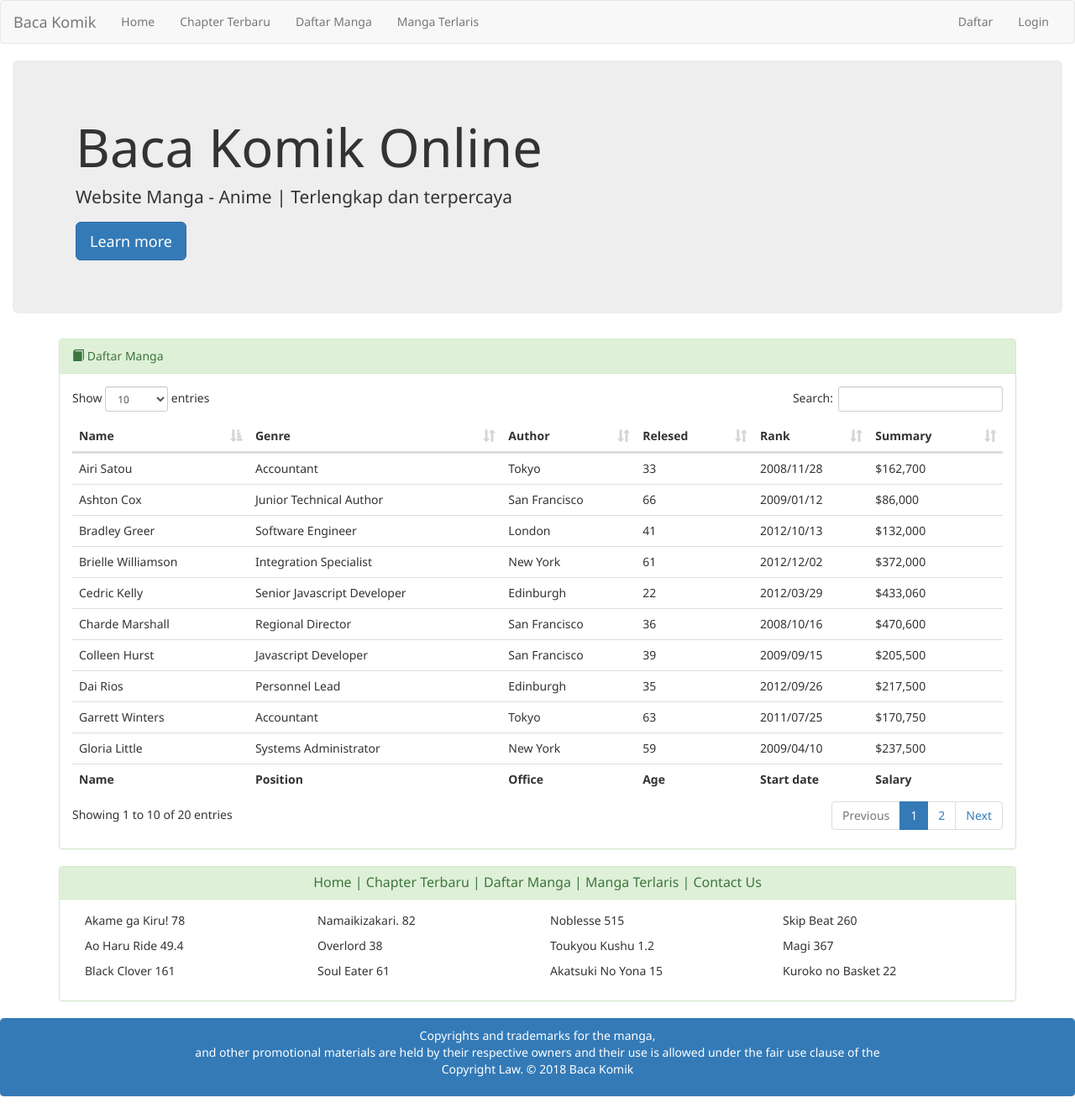
After one commit to yudisputra/Baca-Komik, a CodeIgniter app: page /database/welcome/daftarManga in a window 1280 px wide. The commit adds this page. Shown: the whole page at 84% size. Run offline with CodeIgniter, Linux system fonts and the light colour scheme; some libraries are stand-ins or nearby versions.

Commit message:
Daftar Manga

```diff
--- a/application/controllers/Welcome.php
+++ b/application/controllers/Welcome.php
@@ -28,4 +28,9 @@ class Welcome extends CI_Controller {
 	{
 		$this->load->view('contact');
 	}
+
+	public function daftarManga()
+	{
+		$this->load->view('daftarManga');
+	}
 }
--- /dev/null
+++ b/application/views/daftarManga.php
@@ -0,0 +1,212 @@
+<?php $this->load->view('layout/base_start'); ?>
+
+<div class="container-fluid">
+    <div class="jumbotron">
+        <div class="container">
+            <h1>Baca Komik Online </h1>
+            <p>Website Manga - Anime | Terlengkap dan terpercaya</p>
+            <p>
+                <a class="btn btn-primary btn-lg">Learn more</a>
+            </p>
+        </div>
+    </div>
+</div>
+
+<div class="container">
+    <div class="container-fluid">
+            <div class="row">
+            <div class="panel panel-success">
+            <div class="panel-heading"><span class="glyphicon glyphicon-book"></span> Daftar Manga </div>
+            <div class="panel-body">
+
+      <table id="example" class="table table-responsive table-hover">
+        <thead>
+            <tr>
+                <th>Name</th>
+                <th>Genre</th>
+                <th>Author</th>
+                <th>Relesed</th>
+                <th>Rank</th>
+                <th>Summary</th>
+            </tr>
+        </thead>
+        <tbody>
+            <tr>
+                <td>Tiger Nixon</td>
+                <td>System Architect</td>
+                <td>Edinburgh</td>
+                <td>61</td>
+                <td>2011/04/25</td>
+                <td>$320,800</td>
+            </tr>
+            <tr>
+                <td>Garrett Winters</td>
+                <td>Accountant</td>
+                <td>Tokyo</td>
+                <td>63</td>
+                <td>2011/07/25</td>
+                <td>$170,750</td>
+            </tr>
+            <tr>
+                <td>Ashton Cox</td>
+                <td>Junior Technical Author</td>
+                <td>San Francisco</td>
+                <td>66</td>
+                <td>2009/01/12</td>
+                <td>$86,000</td>
+            </tr>
+            <tr>
+                <td>Cedric Kelly</td>
+                <td>Senior Javascript Developer</td>
+                <td>Edinburgh</td>
+                <td>22</td>
+                <td>2012/03/29</td>
+                <td>$433,060</td>
+            </tr>
+            <tr>
+                <td>Airi Satou</td>
+                <td>Accountant</td>
+                <td>Tokyo</td>
+                <td>33</td>
+                <td>2008/11/28</td>
+                <td>$162,700</td>
+            </tr>
+            <tr>
+                <td>Brielle Williamson</td>
+                <td>Integration Specialist</td>
+                <td>New York</td>
+                <td>61</td>
+                <td>2012/12/02</td>
+                <td>$372,000</td>
+            </tr>
+            <tr>
+                <td>Herrod Chandler</td>
+                <td>Sales Assistant</td>
+                <td>San Francisco</td>
+                <td>59</td>
+                <td>2012/08/06</td>
+                <td>$137,500</td>
+            </tr>
+            <tr>
+                <td>Rhona Davidson</td>
+                <td>Integration Specialist</td>
+                <td>Tokyo</td>
+                <td>55</td>
+                <td>2010/10/14</td>
+                <td>$327,900</td>
+            </tr>
+            <tr>
+                <td>Colleen Hurst</td>
+                <td>Javascript Developer</td>
+                <td>San Francisco</td>
+                <td>39</td>
+                <td>2009/09/15</td>
+                <td>$205,500</td>
+            </tr>
+            <tr>
+                <td>Sonya Frost</td>
+                <td>Software Engineer</td>
+                <td>Edinburgh</td>
+                <td>23</td>
+                <td>2008/12/13</td>
+                <td>$103,600</td>
+            </tr>
+            <tr>
+                <td>Jena Gaines</td>
+                <td>Office Manager</td>
+                <td>London</td>
+                <td>30</td>
+                <td>2008/12/19</td>
+                <td>$90,560</td>
+            </tr>
+            <tr>
+                <td>Quinn Flynn</td>
+                <td>Support Lead</td>
+                <td>Edinburgh</td>
+                <td>22</td>
+                <td>2013/03/03</td>
+                <td>$342,000</td>
+            </tr>
+            <tr>
+                <td>Charde Marshall</td>
+                <td>Regional Director</td>
+                <td>San Francisco</td>
+                <td>36</td>
+                <td>2008/10/16</td>
+                <td>$470,600</td>
+            </tr>
+            <tr>
+                <td>Haley Kennedy</td>
+                <td>Senior Marketing Designer</td>
+                <td>London</td>
+                <td>43</td>
+                <td>2012/12/18</td>
+                <td>$313,500</td>
+            </tr>
+            <tr>
+                <td>Tatyana Fitzpatrick</td>
+                <td>Regional Director</td>
+                <td>London</td>
+                <td>19</td>
+                <td>2010/03/17</td>
+                <td>$385,750</td>
+            </tr>
+            <tr>
+                <td>Michael Silva</td>
+                <td>Marketing Designer</td>
+                <td>London</td>
+                <td>66</td>
+                <td>2012/11/27</td>
+                <td>$198,500</td>
+            </tr>
+            <tr>
+                <td>Paul Byrd</td>
+                <td>Chief Financial Officer (CFO)</td>
+                <td>New York</td>
+                <td>64</td>
+                <td>2010/06/09</td>
+                <td>$725,000</td>
+            </tr>
+            <tr>
+                <td>Gloria Little</td>
+                <td>Systems Administrator</td>
+                <td>New York</td>
+                <td>59</td>
+                <td>2009/04/10</td>
+                <td>$237,500</td>
+            </tr>
+            <tr>
+                <td>Bradley Greer</td>
+                <td>Software Engineer</td>
+                <td>London</td>
+                <td>41</td>
+                <td>2012/10/13</td>
+                <td>$132,000</td>
+            </tr>
+            <tr>
+                <td>Dai Rios</td>
+                <td>Personnel Lead</td>
+                <td>Edinburgh</td>
+                <td>35</td>
+                <td>2012/09/26</td>
+                <td>$217,500</td>
+            </tr>
+        </tbody>
+        <tfoot>
+            <tr>
+                <th>Name</th>
+                <th>Position</th>
+                <th>Office</th>
+                <th>Age</th>
+                <th>Start date</th>
+                <th>Salary</th>
+            </tr>
+        </tfoot>
+    </table>
+</div>
+</div>
+</div>
+</div>
+</div>
+
+<?php $this->load->view('layout/footer'); ?>
--- a/application/views/layout/base_start.php
+++ b/application/views/layout/base_start.php
@@ -7,16 +7,21 @@
 		<link rel="shortcut icon" href="<?php echo base_url('assets/images/reading.png')?>" type="image/x-icon" />
 		<title>Baca Komik | Baca Komik Manga Terbaru</title>
 
-		<!-- Bootstrap CSS -->
-		<link href="<?php echo base_url('assets/css/bootstrap.min.css') ?>" rel="stylesheet">
-		<link href="<?php echo base_url('assets/css/dataTables.bootstrap.min.css ')?>" rel="stylesheet">
+		<link type="text/css" rel="stylesheet" href="https://maxcdn.bootstrapcdn.com/bootstrap/3.3.7/css/bootstrap.min.css"  media="screen,projection"/>
+      	<link type="text/css" rel="stylesheet" href="https://cdn.datatables.net/1.10.19/css/dataTables.bootstrap.min.css">
 
-		<!-- HTML5 Shim and Respond.js IE8 support of HTML5 elements and media queries -->
-		<!-- WARNING: Respond.js doesn't work if you view the page via file:// -->
-		<!--[if lt IE 9]>
-			<script src="https://oss.maxcdn.com/libs/html5shiv/3.7.2/html5shiv.min.js"></script>
-			<script src="https://oss.maxcdn.com/libs/respond.js/1.4.2/respond.min.js"></script>
-		<![endif]-->
+      	<!--JavaScript at end of body for optimized loading-->
+      	<script type="text/javascript" src="https://code.jquery.com/jquery-3.3.1.js"></script>
+      	<script type="text/javascript" src="https://cdn.datatables.net/1.10.19/js/jquery.dataTables.min.js"></script>
+      	<script type="text/javascript" src="https://cdn.datatables.net/1.10.19/js/dataTables.bootstrap.min.js"></script>
+      	<script type="text/javascript" src="js/materialize.min.js"></script>
+
+      	<script type="text/javascript" class="init">
+      	$(document).ready(function() {
+            $('#example').DataTable();
+        } );
+      	</script>
+
 		<style type="text/css">
 			body {
 				font-family: 'Segoe UI';
--- a/application/views/layout/header.php
+++ b/application/views/layout/header.php
@@ -14,9 +14,9 @@
 		<!-- Collect the nav links, forms, and other content for toggling -->
 		<div class="collapse navbar-collapse navbar-ex1-collapse">
 			<ul class="nav navbar-nav">
-				<li class="active"><a href="#">Home</a></li>
+				<li><a href="<?php echo base_url('welcome'); ?>">Home</a></li>
 				<li><a href="#">Chapter Terbaru</a></li>
-				<li><a href="#">Daftar Manga</a></li>
+				<li><a href="<?php echo base_url('welcome/daftarManga'); ?>">Daftar Manga</a></li>
 				<li><a href="#">Manga Terlaris</a></li>
 			</ul>
 
```
Also changed, not shown: application/views/layout/base_end.php (+0 -13 lines).
